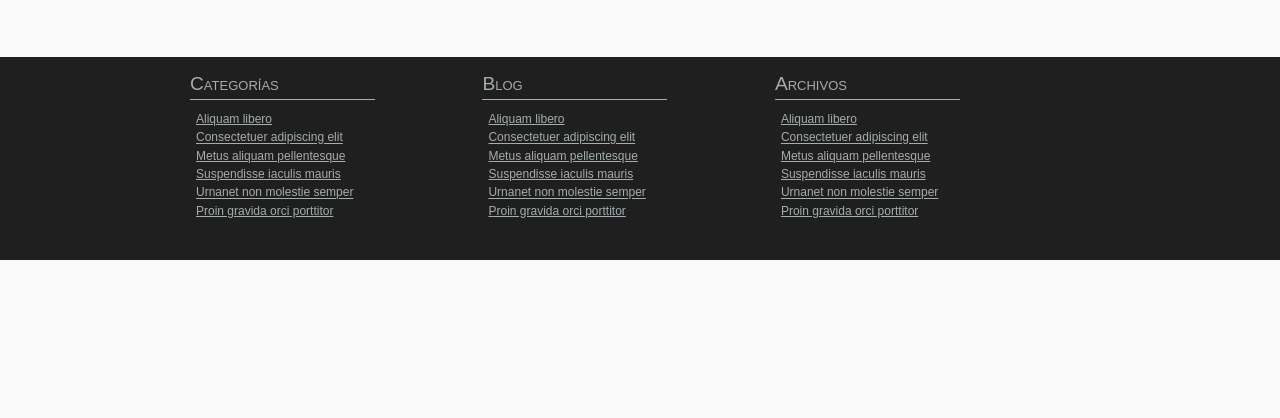
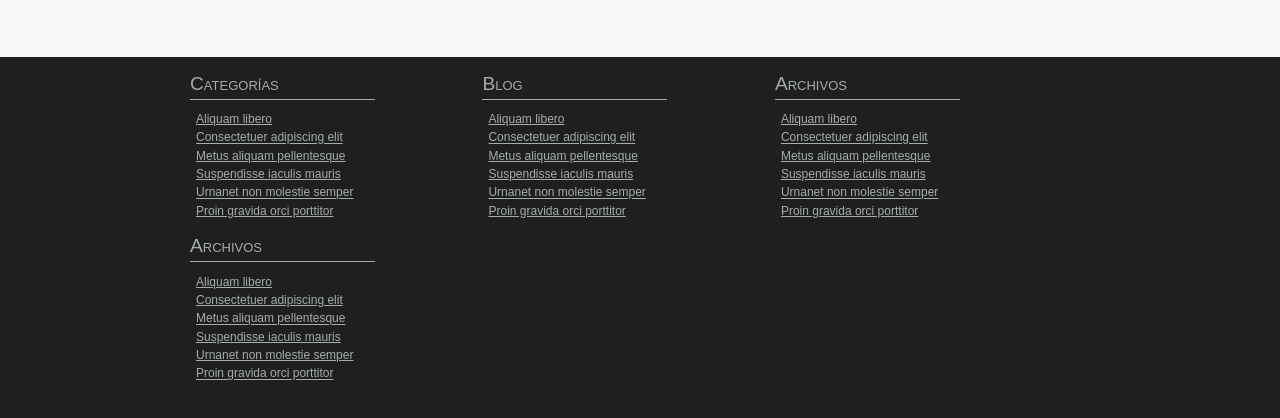
Before and after one commit to Ciro08/Abejas, a plain HTML site: page index.html in a window 1280 px wide. Shown: the part 1464-1882 px from the top of the page. Before the commit the page ends 1724 px from the top, so only its background shows below. Drawn offline with Linux system fonts and the light colour scheme.

Commit message:
Cuarto commit

```diff
--- a/index.html
+++ b/index.html
@@ -164,6 +164,17 @@
                     <li><a class="column__link" href="#">Proin gravida orci porttitor</a></li>
                 </ul>
             </div>
+            <div class="column">
+                <h2 class="column__title">Archivos</h2>
+                <ul class="column__list">
+                    <li><a class="column__link" href="#">Aliquam libero</a></li>
+                    <li><a class="column__link" href="#">Consectetuer adipiscing elit</a></li>
+                    <li><a  class="column__link" href="#">Metus aliquam pellentesque</a></li>
+                    <li><a class="column__link" href="#">Suspendisse iaculis mauris</a></li>
+                    <li><a class="column__link" href="#">Urnanet non molestie semper</a></li>
+                    <li><a class="column__link" href="#">Proin gravida orci porttitor</a></li>
+                </ul>
+            </div>
         </section>
     </footer>
     <!-- Final delfooter -->
```
